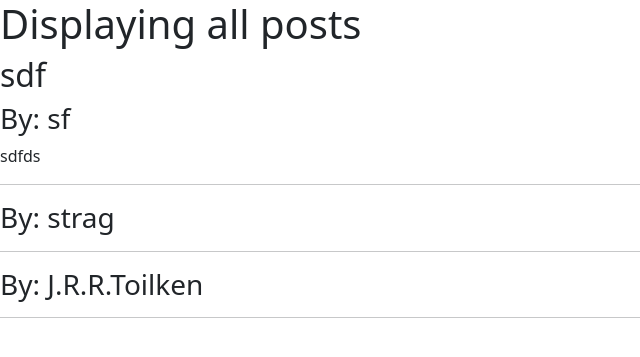
After one commit to tbriggs1/Blog-Website, a Flask app: page /blog in a window 1280 px wide. The commit adds this page. Shown: the top 357 px of the page, without its empty margins (0-640 px from the left). Run offline with Flask 2, Linux system fonts and the light colour scheme; data comes from the database, SQL or seed files in the repository; both versions use the stored data as it was after the commit.

Commit message:
added blog page and edit

```diff
--- a/app.py
+++ b/app.py
@@ -48,6 +48,13 @@ def posts():
 def get_req():
     return 'you can only get this webpage.'
 
+# Allows your request methods so you can't get the page is post is required
+@app.route('/blog', methods=['GET'])
+def blog():
+    all_posts = BlogPost.query.order_by(BlogPost.date_posted).all()
+    return render_template('blog.html', posts=all_posts)
+
+
 @app.route('/posts/delete/<int:id>')
 def delete(id):
     post = BlogPost.query.get_or_404(id)
--- a/templates/base.html
+++ b/templates/base.html
@@ -5,9 +5,18 @@
   <meta name="viewport" content="width=device-width, initial-scale=1.0">
   <meta name="description" content="">
   <link rel="stylesheet" href="{{ url_for('static', filename='css/main.css') }}">
+  <link href="https://cdn.jsdelivr.net/npm/bootstrap@5.0.1/dist/css/bootstrap.min.css" rel="stylesheet" integrity="sha384-+0n0xVW2eSR5OomGNYDnhzAbDsOXxcvSN1TPprVMTNDbiYZCxYbOOl7+AMvyTG2x" crossorigin="anonymous">
+<script src="https://cdn.jsdelivr.net/npm/bootstrap@5.0.1/dist/js/bootstrap.bundle.min.js" integrity="sha384-gtEjrD/SeCtmISkJkNUaaKMoLD0//ElJ19smozuHV6z3Iehds+3Ulb9Bn9Plx0x4" crossorigin="anonymous"></script>
   {% block head %} {% endblock %}
 </head>
     <body>
-        {% block body %} {% endblock %}
+        {% block body %}
+        <nav class="navbar navbar-light bg-light">
+          <a class="navbar-brand" href="#">
+            <img src="/docs/4.0/assets/brand/bootstrap-solid.svg" width="30" height="30" class="d-inline-block align-top" alt="">
+            Tom Briggs
+          </a>
+        </nav>
+        {% endblock %}
     </body>
 </html>
--- /dev/null
+++ b/templates/blog.html
@@ -0,0 +1,26 @@
+{% extends 'base.html' %}
+
+{% block head %}
+<title> Posts </title>
+{% endblock %}
+
+
+
+{% block body %}
+
+<h1>Displaying all posts</h1>
+
+    {%  for post in posts %}
+        <h2>{{ post.title }}</h2>
+
+        {% if post.author %}
+            <h3>By: {{ post.author }}</h3>
+        {% else %}
+            <h3>Author Unkown</h3>
+        {% endif %}
+
+        <p>{{ post.content }}</p>
+        <hr>
+    {% endfor %}
+
+{% endblock %}
--- a/templates/edit.html
+++ b/templates/edit.html
@@ -1,13 +1,13 @@
 {% extends 'base.html' %}
 
 {% block head %}
-<title> Posts </title>
+<title> Blogs </title>
 {% endblock %}
 
 
 
 {% block body %}
-
+<h1>Hello</h1>
 <hr>
 <h2>Edit:</h2>
 <form action='/posts/edit/{{post.id}}' method='POST'>
--- a/templates/index.html
+++ b/templates/index.html
@@ -5,5 +5,11 @@
 {% endblock %}
 
 {% block body %}
+<nav class="navbar navbar-light bg-light">
+    <a class="navbar-brand" href="#">
+      <img src="/docs/4.0/assets/brand/bootstrap-solid.svg" width="30" height="30" class="d-inline-block align-top" alt="">
+      Tom Briggs
+    </a>
+  </nav>
 <h1>Welcome to the website </h1>
 {% endblock %}
```
Also changed, not shown: posts.db, static/css/main.css (line endings or trailing spaces).
